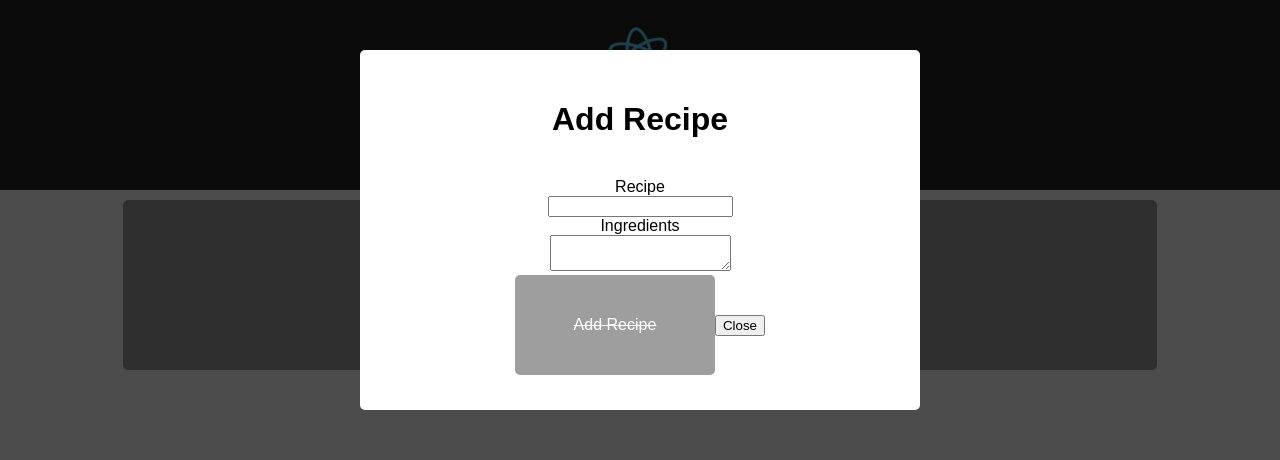
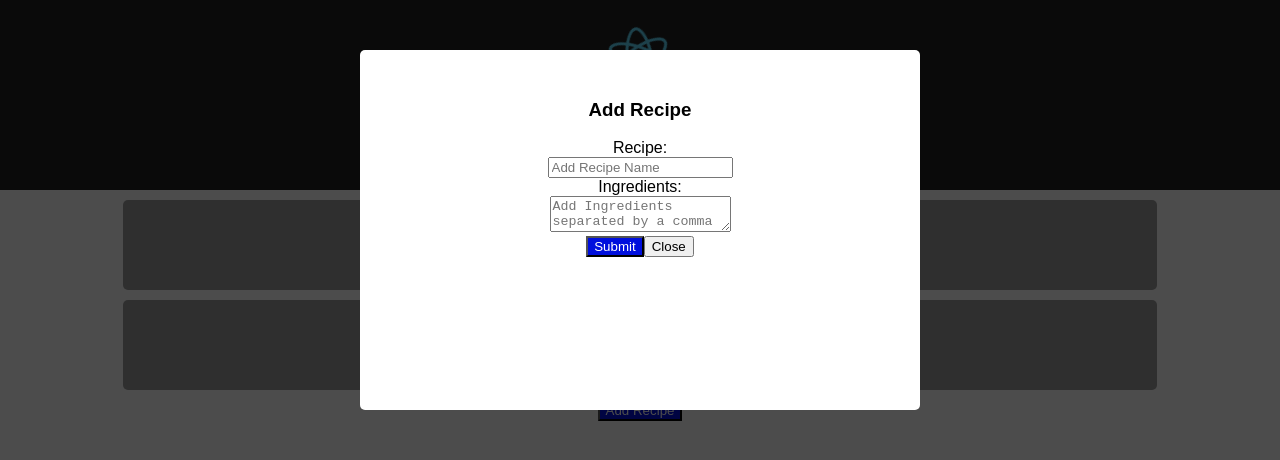
Before and after one commit to cscouras/FreeCodeCamp, a React (Create React App) app in the folder React/recipe-box/: page / in a window 1280 px wide. Both pictures are taken after a click on the button "Add Recipe". Shown: the top 460 px of the page. Built offline with nearby package versions, Linux system fonts and the light colour scheme; the HTML template or start-up script is replaced by a standard one.

Commit message:
Improve add/edit feature.

```diff
--- a/React/recipe-box/src/AddRecipe.jsx
+++ /dev/null
@@ -1,73 +0,0 @@
-import React from 'react'
-import Button from './Button'
-import Modal from './Modal'
-
-class AddRecipe extends React.Component {
-  constructor(props){
-    super(props)
-    this.state ={
-      showModal: false,
-      newRecipe: '',
-      newIngredients: ''
-    }
-  }
-
-  toggleModal = () => {
-    this.setState({
-      showModal: !this.state.showModal,
-      newRecipe: '',
-      newIngredients: ''
-    })
-  }
-
-  handleInputChange = (e) => {
-    const target = e.target;
-    const value = target.value;
-    const name = target.name;
-
-    this.setState({
-      [name]: value
-    })
-  }
-
-  handleDataChange =(arr)=>{
-    this.toggleModal()
-    this.props.changeData(arr);
-  }
-
-  _addRecipe = () => {
-    const recipeList = this.props.data
-    let ingStr = this.state.newIngredients
-    let reg = /\s*,\s/
-    let ingToArr = ingStr.split(reg)
-    const newRec = {
-      title: this.state.newRecipe,
-      ingredients: ingToArr
-    }
-    recipeList.push(newRec)
-    this.handleDataChange(recipeList)
-  }
-
-  render(){
-    return (
-      <div>
-        <Button name="Add Recipe" onClick={this.toggleModal} />
-        {this.state.showModal &&
-          <Modal
-            onClose={this.toggleModal}
-            name="Add Recipe"
-            recipeValue={this.state.newRecipe}
-            inputRecipeName="newRecipe"
-            inputChange={this.handleInputChange}
-            inputIngredientsName="newIngredients"
-            ingredientsValue={this.state.newIngredients}
-            buttonName="Add Recipe"
-            buttonClass="disabled"
-            buttonAction={this._addRecipe}/>
-          }
-      </div>
-    )
-  }
-}
-
-export default AddRecipe
--- a/React/recipe-box/src/App.js
+++ b/React/recipe-box/src/App.js
@@ -1,54 +1,158 @@
-import React from 'react';
-import Header from './Header';
-import RecipeTitle from './RecipeTitle'
-import AddRecipe from './AddRecipe'
-import './App.css';
+import React, { Component } from 'react'
+import Header from './Header'
+import Button from './Button'
+import Modal from './Modal'
+import './App.css'
 
-class App extends React.Component {
+class RecipeTitle extends Component {
+  constructor(props){
+    super(props)
+    this.state ={
+      show: false
+    }
+  }
+
+  handleClick = () => {
+    this.setState({
+      show: !this.state.show
+    })
+  }
+
+  sendDataToParent = (arr) => {
+    this.props.handleData(arr)
+  }
+
+  getDataFromIng = (arr) => {
+    this.sendDataToParent(arr)
+    this.setState({
+      show: !this.state.show
+    })
+  }
+
+
+  render(){
+    return (
+      <div className='recipe-container'>
+        <h1 onClick={this.handleClick}>{this.props.name}</h1>
+        {this.state.show &&
+          <Ingredients
+            name={this.props.name}
+            ings={this.props.ings}
+            index={this.props.index}
+            handleData={this.getDataFromIng}/>}
+      </div>
+    )
+  }
+
+}
+
+class Ingredients extends Component {
+  constructor(props){
+    super(props)
+    this.state ={
+      showModal: false
+    }
+  }
+
+  toggleModal = () => {
+    this.setState({
+      showModal: !this.state.showModal
+    })
+  }
+
+  deleteData = () => {
+    let currentData = JSON.parse(localStorage.getItem('recipeList'))
+    console.log(currentData[this.props.index]);
+    currentData.splice(this.props.index,1)
+    console.log(currentData);
+    this.sendData(currentData)
+  }
+
+
+  sendData = (arr) => {
+    this.props.handleData(arr)
+  }
+
+  render(){
+    const ings = this.props.ings
+    return (
+      <div className='recipe-title'>
+        <h3>Ingredients</h3>
+        {ings.map((item)=> {
+          return (
+            <p key={item}>{item}</p>
+          )
+        })}
+        <Button buttonClass='edit'
+          name="Edit Recipe"
+          onClick={this.toggleModal}/>
+        {this.state.showModal &&
+          <Modal
+            name="Edit Recipe"
+            onClose={this.toggleModal}
+            handleData={this.sendData}
+            recipeName={this.props.name}
+            recipeIngredients={ings}/>
+        }
+        <Button buttonClass='delete'
+          name="Delete Recipe"
+          onClick={this.deleteData} />
+      </div>
+    )
+  }
+}
+
+
+class App extends Component {
   constructor(props){
     super(props)
     this.state = {
-      data : JSON.parse(localStorage.getItem('recipeList'))
+      data: JSON.parse(localStorage.getItem('recipeList')),
+      showModal: false
     }
   }
 
-  _handleDataUpdate =(arr)=>{
+  toggleModal =()=>{
+    this.setState({
+      showModal: !this.state.showModal
+    })
+  }
+
+  handleData = (arr) => {
     localStorage.setItem('recipeList', JSON.stringify(arr))
-    console.log(arr, 'ARRAY PASSED TO SET STATE IN APP');
     this.setState({
       data: arr
     })
-
   }
 
-  render() {
-    let recipes = this.state.data;
-    console.log(recipes, 'RECIPES');
+  render (){
+    const recipes = this.state.data
     return (
-      <div className="app">
+      <div className='app'>
         <Header />
-        <div className="recipe-container">
-          {recipes.map((recipe)=> {
+        {recipes.map((recipe)=>{
           const name = recipe.title
+          const ings = recipe.ingredients
           const index = recipes.findIndex((item, i)=>{
             return item.title === name
           })
-              return (
-              <div key={recipe.title}>
+          return(
             <RecipeTitle
+              key={index}
               index={index}
-                  title={recipe.title}
-                  ingredients={recipe.ingredients}
-                  data={this.state.data}
-                  changeData={this._handleDataUpdate}/>
-              </div>
+              name={name}
+              ings={ings}
+              handleData={this.handleData}/>
         )
-          }
-        )}
-      </div>
-      <AddRecipe
-        data={recipes}
-        changeData={this._handleDataUpdate}/>
+        })}
+        <Button buttonClass="add" name='Add Recipe' onClick={this.toggleModal}/>
+        {this.state.showModal &&
+          <Modal
+            name="Add Recipe"
+            recipeName=''
+            recipeIngredients=''
+            onClose={this.toggleModal}
+            handleData={this.handleData}/>}
       </div>
     )
   }
--- a/React/recipe-box/src/App.scss
+++ b/React/recipe-box/src/App.scss
@@ -54,6 +54,11 @@
   color: $white;
 }
 
+.add {
+  background: $recipe-text;
+  color: $white;
+}
+
 .disabled {
   background: $container-color;
   border: 0;
@@ -80,6 +85,27 @@
   display: none;
 }
 
+.backdrop {
+  background: $backdrop-bg;
+  bottom: 0;
+  left: 0;
+  padding: 50;
+  position: fixed;
+  right: 0;
+  top: 0;
+
+  .modal {
+    background: $modal-bg;
+    border-radius: 5;
+    margin: 0 auto;
+    max-width: 500;
+    min-height: 300;
+    padding: 30;
+  }
+}
+
+
+
 @keyframes App-logo-spin {
   from { transform: rotate(0deg); }
   to { transform: rotate(360deg); }
--- a/React/recipe-box/src/EditRecipe.jsx
+++ /dev/null
@@ -1,71 +0,0 @@
-import React from 'react'
-import Button from './Button'
-import Modal from './Modal'
-
-class EditRecipe extends React.Component {
-  constructor(props){
-    super(props)
-    this.state ={
-      showModal: false,
-      title: this.props.title,
-      ingredients: this.props.ingredients.join(', ')
-    }
-  }
-
-  toggleModal = () => {
-    this.setState({
-      showModal: !this.state.showModal
-    })
-  }
-
-  handleInputChange = (e) => {
-    const target = e.target;
-    const value = target.value;
-    const name = target.name;
-
-    this.setState({
-      [name]: value
-    })
-  }
-
-  handleDataEdit = (arr)=>{
-    this.toggleModal();
-    this.props.dataEdit(arr);
-  }
-
-  _editRecipe = () => {
-    const recipeList = this.props.data
-    let ingStr = this.state.ingredients
-    let reg = /\s*,\s/
-    let ingToArr = ingStr.split(reg)
-    const newRec = {
-      title: this.state.title,
-      ingredients: ingToArr
-    }
-    recipeList.splice(this.props.index, 1, newRec)
-    this.handleDataEdit(recipeList)
-  }
-
-  render(){
-    return (
-      <div>
-        <Button name="Edit Recipe" buttonClass='edit' onClick={this.toggleModal} />
-        {this.state.showModal &&
-          <Modal
-            onClose={this.toggleModal}
-            name="Edit Recipe"
-            recipeValue={this.state.title}
-            inputRecipeName="title"
-            inputChange={this.handleInputChange}
-            inputIngredientsName="ingredients"
-            ingredientsValue={this.state.ingredients}
-            buttonName="Edit Recipe"
-            buttonClass="disabled"
-            buttonAction={this._editRecipe}/>
-          }
-      </div>
-    )
-  }
-}
-
-export default EditRecipe
--- a/React/recipe-box/src/Modal.jsx
+++ b/React/recipe-box/src/Modal.jsx
@@ -21,42 +21,95 @@ const modalStyle ={
   padding: 30
 }
 
-const Modal = (props) =>
+class Modal extends React.Component {
+  constructor(props){
+    super(props)
+    this.state = {
+      title: this.props.recipeName,
+      ingredients: this.props.recipeIngredients
+    }
+  }
+
+  handleChange =(e)=>{
+    const target = e.target
+    const name = target.name
+    const value = target.value
+
+    this.setState({
+      [name]: value
+    })
+  }
+
+  sendData= (arr) =>{
+    this.props.handleData(arr)
+  }
+
+  handleSubmit = () =>{
+    let currentStorage = JSON.parse(localStorage.getItem('recipeList'))
+    let checkIndex = currentStorage.findIndex((item, i)=>{
+      return item.title === this.state.title
+    })
+    console.log(checkIndex);
+    console.log(checkIndex >=0 ? 'already exists' : 'not in object');
+    let ingStr = this.state.ingredients
+    let reg = /\s*,\s|,/
+    let ingArr = (typeof ingStr === 'string') ? ingStr.split(reg) : this.state.ingredients
+
+    if(checkIndex >=0){
+      currentStorage[checkIndex].ingredients = ingArr
+      console.log(currentStorage[checkIndex]);
+      console.log(currentStorage);
+    } else {
+      const newRecipe = {
+        title: this.state.title,
+        ingredients: ingArr
+      }
+      currentStorage.push(newRecipe)
+      console.log(currentStorage);
+    }
+    this.props.onClose()
+    this.sendData(currentStorage)
+  }
+
+
+  render() {
+    return (
       <div style={backdropStyle}>
         <div style={modalStyle}>
-      <h1>{props.name}</h1>
-      <br />
-      <label>Recipe</label>
+          <h3>{this.props.name}</h3>
+          <form>
+            <label>
+              Recipe:
+            </label>
             <br />
             <input type='text'
-        name={props.inputRecipeName}
-        value={props.recipeValue}
-        onChange={props.inputChange} />
+              name="title"
+              value={this.state.title}
+              placeholder="Add Recipe Name"
+              onChange={this.handleChange}/>
             <br />
-      <label>Ingredients</label>
+            <label>
+              Ingredients:
+            </label>
             <br />
             <textarea
-        name={props.inputIngredientsName}
-        value={props.ingredientsValue}
-        onChange={props.inputChange}>
-      </textarea>
-      <br />
-      {(props.recipeValue.length === 0 ||
-        props.ingredientsValue.length === 0) &&
-        <Button name={props.buttonName}
-          buttonClass='disabled'
-          disabled={true} />
-      }
-      {(props.recipeValue.length > 0 &&
-        props.ingredientsValue.length > 0) &&
-        <Button name={props.buttonName}
-          onClick={props.buttonAction}
-          buttonClass="enabled"/>
-      }
+              name="ingredients"
+              value={this.state.ingredients}
+              placeholder="Add Ingredients separated by a comma"
+              onChange={this.handleChange}/>
+            <br/>
+          </form>
+          <Button
+            buttonClass='add'
+            name="Submit"
+            onClick={this.handleSubmit} />
           <Button name="Close"
-        onClick={props.onClose} />
+            onClick={this.props.onClose} />
         </div>
       </div>
+    )
+  }
+}
 
 Modal.propTypes = {
   onClose: PropTypes.func.isRequired,
--- a/React/recipe-box/src/RecipeTitle.jsx
+++ /dev/null
@@ -1,54 +0,0 @@
-import React from 'react'
-import EditRecipe from './EditRecipe'
-import DeleteRecipe from './DeleteRecipe'
-
-
-class RecipeTitle extends React.Component {
-  constructor(props){
-    super(props)
-    this.state = {
-      data: props.data,
-      showIngredients: false
-    }
-  }
-
-  _showIngredients = () => {
-    this.setState({
-      showIngredients: !this.state.showIngredients
-    })
-  }
-
-  _onDataChange = (arr) => {
-    this._showIngredients()
-    this.props.changeData(arr)
-  }
-
-  render(){
-    const title = this.props.title
-    const ingredients = this.props.ingredients
-    return(
-      <div>
-        <h1 onClick={this._showIngredients}>{this.props.title}</h1>
-        {this.state.showIngredients &&
-          <div className="recipe-title">
-            <h3>Ingredients</h3>
-            {ingredients.map((ingredient)=>
-              <p key={ingredient}>{ingredient}</p>
-            )}
-            <DeleteRecipe
-              index={this.props.index}
-              data={this.state.data}
-              dataDelete={this._onDataChange}/>
-            <EditRecipe
-              index={this.props.index}
-              title={title}
-              ingredients={ingredients}
-              data={this.state.data}
-              dataEdit={this._onDataChange}/>
-          </div>}
-        </div>
-    )
-  }
-}
-
-export default RecipeTitle;
```
Also changed, not shown: React/recipe-box/src/DeleteRecipe.jsx (deleted, +0 -30 lines), React/recipe-box/src/RecipeContainer.js (deleted, +0 -11 lines). Lines whose indentation alone changed are shown as unchanged.
